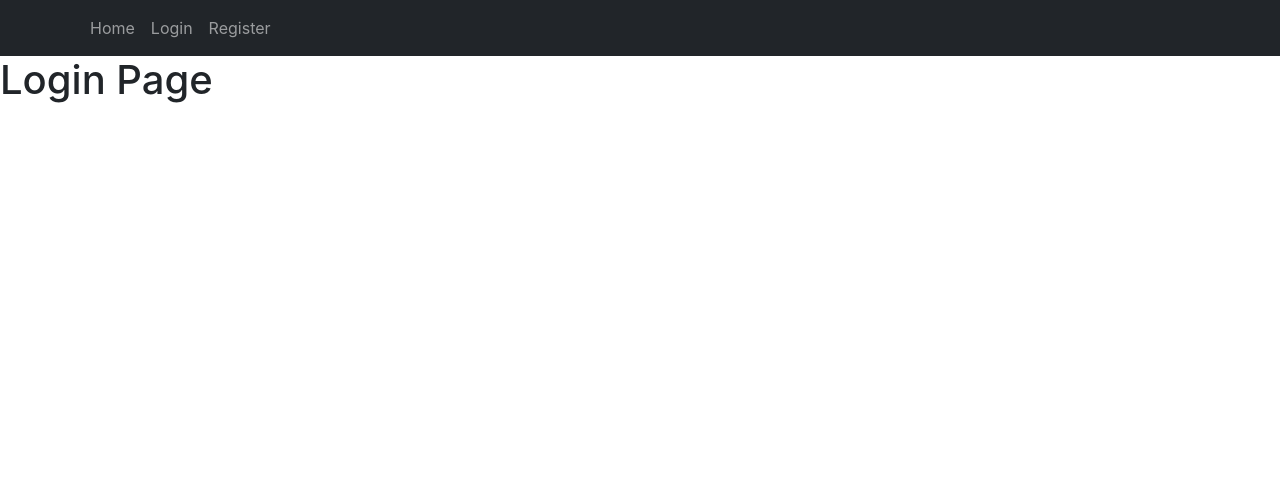
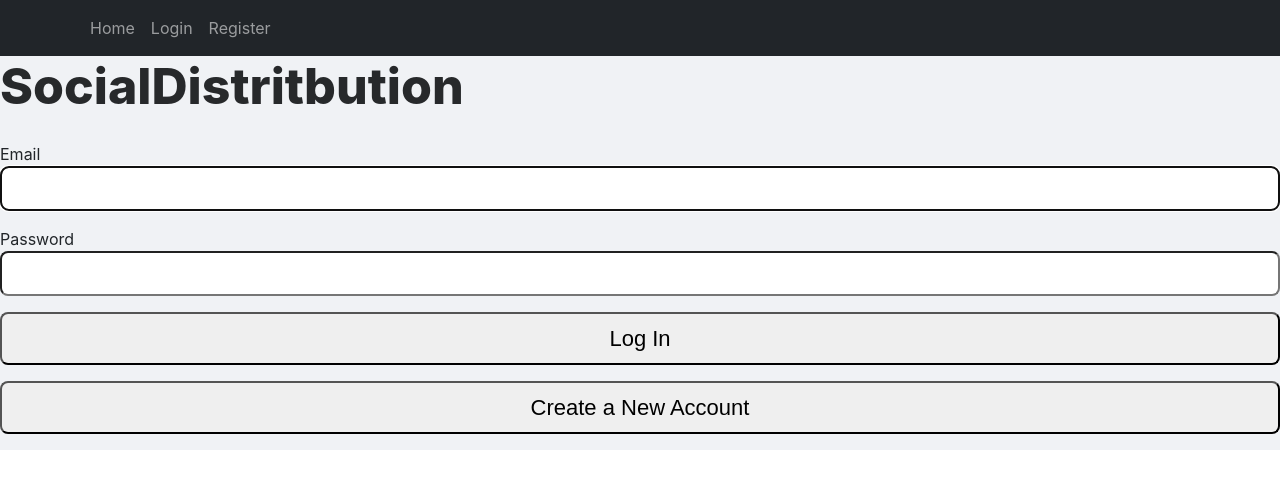
Before and after one commit to CMPUT404W22-GroupProject/social-distribution, a React (Create React App) app in the folder frontend/: page /login in a window 1280 px wide. Shown: the top 488 px of the page. Built offline with nearby package versions, Linux system fonts and the light colour scheme.

Commit message:
basic functionality to login and register pages

```diff
--- a/frontend/src/App.js
+++ b/frontend/src/App.js
@@ -3,8 +3,8 @@ import React from 'react';
 import {BrowserRouter as Router, Routes, Route} from 'react-router-dom'
 
 import Home from './pages/Home';
-import Login from './pages/Login';
-import Register from './pages/Register';
+import Login from './pages/login/Login'
+import Register from './pages/register/Register'
 import NavBar from './components/Navbar';
 
 function App() {
--- /dev/null
+++ b/frontend/src/pages/login/Login.js
@@ -0,0 +1,67 @@
+import React, { useEffect } from 'react'
+import { useRef, useState, iseEffect } from 'react';
+import './login.css';
+
+function Login() {
+
+    const userRef = useRef();
+    const errRef = useRef();
+
+    const [user, setUser] = useState('');
+    const [password, setPassword] = useState('');
+    const [errMsg, setErrMsg] = useState('')
+    const [success, setSuccess] = useState(false);
+
+    useEffect(() => {
+        userRef.current.focus();
+    }, [])
+
+    const handleSubmit = async (e) => {
+        e.preventDefault();
+        console.log(user, password)
+        setUser('');
+        setPassword('')
+        setSuccess(true)
+    }
+
+    return (
+        <div className="login">
+            <div id='form'>
+                <h3 className="loginLogo">SocialDistritbution</h3>
+                <form onSubmit={handleSubmit}>
+
+                        <label className='labels' htmlFor='email'>Email</label>
+                        <input className='inputs' type='text'
+                                id='email'
+                                ref={userRef}
+                                onChange={(e) => setUser(e.target.value)}
+                                value={user}
+                                required/>
+
+
+
+                        <label className='labels' htmlFor='password'>Password</label>
+                        <input className='inputs' type='password'
+                                id='password'
+                                onChange={(e) => setPassword(e.target.value)}
+                                value={password}
+                                required/>
+
+
+
+                        <button className="loginButton">Log In</button>
+
+
+
+                        <button className="loginRegisterButton">Create a New Account</button>
+
+
+                </form>
+
+            </div>
+
+        </div>
+  )
+}
+
+export default Login
--- /dev/null
+++ b/frontend/src/pages/login/login.css
@@ -0,0 +1,86 @@
+.login {
+    background-color: #f0f2f5;
+  }
+
+  form {
+    display: flex;
+    flex-direction: column;
+    justify-content: space-evenly;
+    flex-grow: 1;
+    padding-bottom: 1rem;
+}
+
+a, a:visited {
+    color: #fff;
+}
+
+input[type="text"],
+input[type="password"],
+button,
+textarea {
+  font-family: 'Nunito', sans-serif;
+  font-size: 22px;
+  padding: 0.25rem;
+  border-radius: 0.5rem;
+}
+
+label,
+button {
+  margin-top: 1rem;
+}
+
+button {
+  padding: 0.5rem;
+}
+
+.instructions {
+    font-size: 0.75rem;
+    border-radius: 0.5rem;
+    background: #000;
+    color: #fff;
+    padding: 0.25rem;
+    position: relative;
+    bottom: -10px;
+}
+
+.instructions > svg {
+    margin-right: 0.25rem;
+}
+
+.offscreen {
+    position: absolute;
+    left: -9999px;
+}
+
+.hide {
+    display: none;
+}
+
+.valid {
+    color: limegreen;
+    margin-left: 0.25rem;
+}
+
+.invalid {
+    color: red;
+    margin-left: 0.25rem;
+}
+
+.errmsg {
+    background-color: lightpink;
+    color: firebrick;
+    font-weight: bold;
+    padding: 0.5rem;
+    margin-bottom: 0.5rem;
+}
+
+.line {
+    display: inline-block;
+}
+.loginLogo {
+    font-size: 50px;
+    font-weight: 800;
+    align-self: center;
+    color: #27292b;
+    margin-bottom: 10px;
+  }
--- /dev/null
+++ b/frontend/src/pages/register/Register.js
@@ -0,0 +1,88 @@
+import React, { useEffect } from 'react'
+import { useRef, useState, iseEffect } from 'react';
+
+
+function Register() {
+
+    const userRef = useRef();
+    const errRef = useRef();
+
+    const [user, setUser] = useState('');
+    const [validName, setValidName] = useState(false);
+    const [userFocus, setUserFocus] = useState(false);
+
+
+    const [password, setPassword] = useState('')
+    const [passwordFocus, setPassowrdFocues] = useState(false)
+
+    const [matchPassword, setMatchPassword] = useState('')
+    const [validMatch, setValidMatch] = useState(false);
+    const [matchFocus, setMatchFocus] = useState(false);
+
+    const [errMsg, setErrMsg] = useState('');
+    const [success, setSuccess] = useState(false);
+
+    useEffect(() => {
+        userRef.current.focus();
+    }, [])
+
+    useEffect(() => {
+        const match = password === matchPassword;
+        setValidMatch(match)
+    }, [password, matchPassword])
+
+    useEffect(() => {
+        setErrMsg('');
+    },[user, password, matchPassword])
+
+    const handleSubmit = async (e) => {
+        e.preventDefault();
+        console.log(user, password, matchPassword)
+        setUser('');
+        setPassword('')
+        setMatchPassword('')
+        setSuccess(true)
+    }
+
+    return (
+        <div className="register">
+            <div id='form'>
+                <h3 className="loginLogo">SocialDistritbution</h3>
+                <form onSubmit={handleSubmit}>
+
+                        <label className='labels' htmlFor='email'>Email</label>
+                        <input className='inputs'
+                                type='text'
+                                id='email'
+                                ref={userRef}
+                                onChange={(e) => setUser(e.target.value)}
+                                value={user}
+                                required/>
+
+
+                        <label className='labels' htmlFor='password'>Password</label>
+                        <input className='inputs' type='password'
+                                id='password'
+                                onChange={(e) => setPassword(e.target.value)}
+                                value={password}
+                                required/>
+
+
+
+                        <label htmlFor='password'>Confirm Password</label>
+                        <input className='inputs' type='password'
+                                id='ConfirmPassword'
+                                onChange={(e) => setMatchPassword(e.target.value)}
+                                value={matchPassword}
+                                required/>
+
+                        <button className="loginRegisterButton">Create a New Account</button>
+                </form>
+
+            </div>
+
+        </div>
+  )
+}
+
+export default Register
--- /dev/null
+++ b/frontend/src/pages/register/register.css
@@ -0,0 +1,86 @@
+.login {
+    background-color: #f0f2f5;
+  }
+
+  form {
+    display: flex;
+    flex-direction: column;
+    justify-content: space-evenly;
+    flex-grow: 1;
+    padding-bottom: 1rem;
+}
+
+a, a:visited {
+    color: #fff;
+}
+
+input[type="text"],
+input[type="password"],
+button,
+textarea {
+  font-family: 'Nunito', sans-serif;
+  font-size: 22px;
+  padding: 0.25rem;
+  border-radius: 0.5rem;
+}
+
+label,
+button {
+  margin-top: 1rem;
+}
+
+button {
+  padding: 0.5rem;
+}
+
+.instructions {
+    font-size: 0.75rem;
+    border-radius: 0.5rem;
+    background: #000;
+    color: #fff;
+    padding: 0.25rem;
+    position: relative;
+    bottom: -10px;
+}
+
+.instructions > svg {
+    margin-right: 0.25rem;
+}
+
+.offscreen {
+    position: absolute;
+    left: -9999px;
+}
+
+.hide {
+    display: none;
+}
+
+.valid {
+    color: limegreen;
+    margin-left: 0.25rem;
+}
+
+.invalid {
+    color: red;
+    margin-left: 0.25rem;
+}
+
+.errmsg {
+    background-color: lightpink;
+    color: firebrick;
+    font-weight: bold;
+    padding: 0.5rem;
+    margin-bottom: 0.5rem;
+}
+
+.line {
+    display: inline-block;
+}
+.loginLogo {
+    font-size: 50px;
+    font-weight: 800;
+    align-self: center;
+    color: #27292b;
+    margin-bottom: 10px;
+  }
```
Also changed, not shown: frontend/src/logo.svg (deleted).
